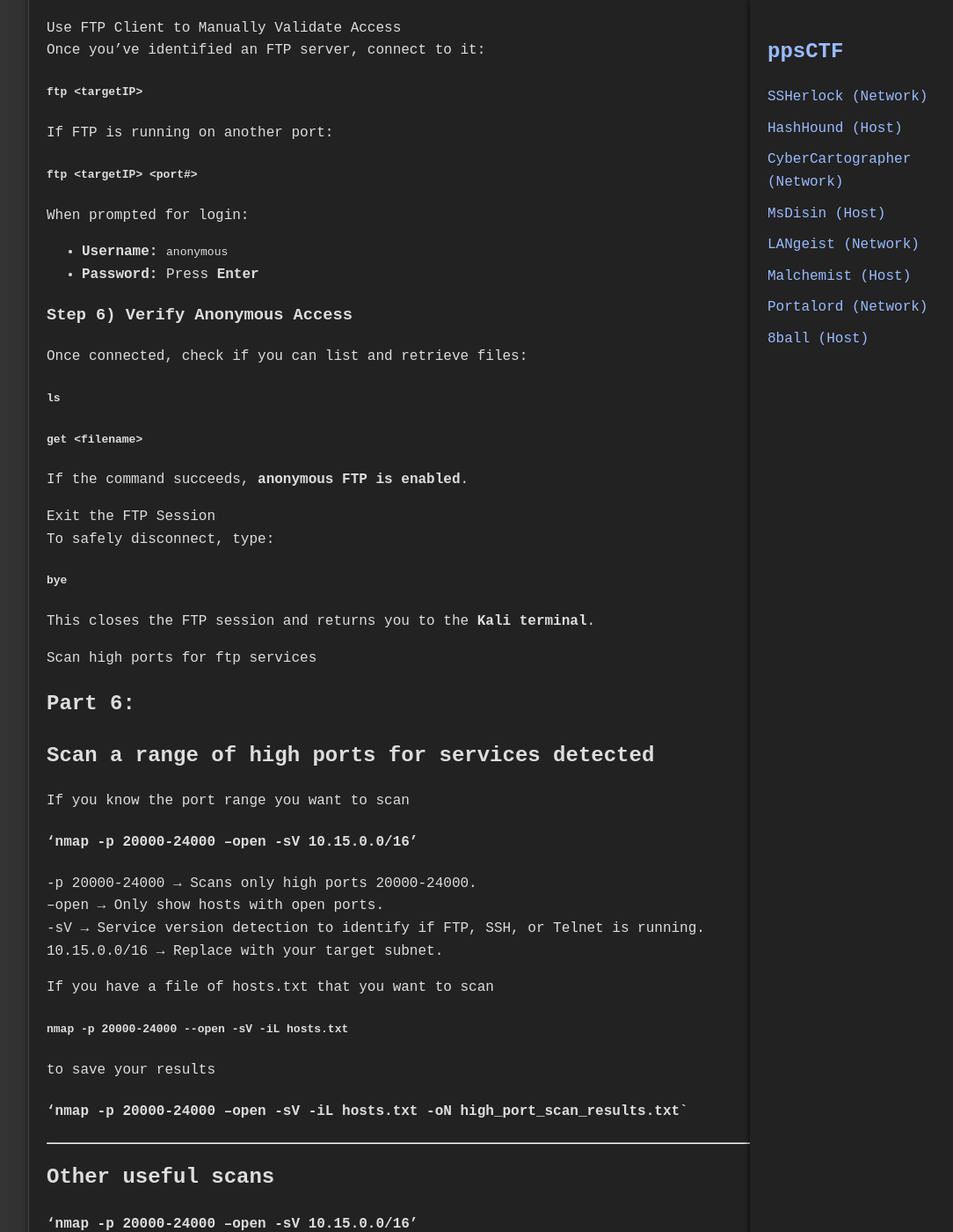
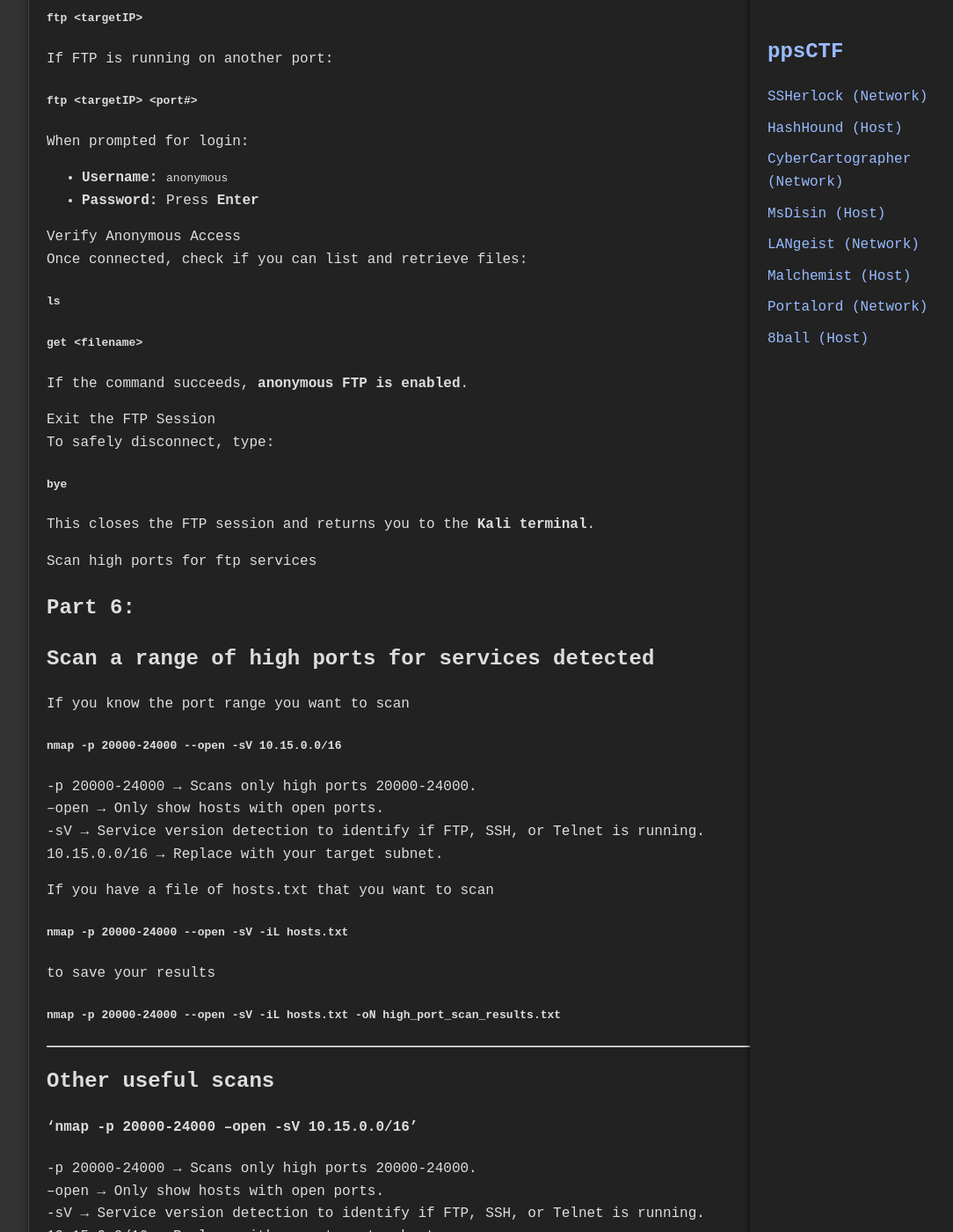
Before and after one commit to jboyce1/ppsCTF, a Jekyll site: the page built from classes/CyberCartographer/CyberCartographer.md, in a window 1280 px wide and 1400 px high, scrolled down 9595 px. Shown: the whole window at 88% size, without its empty margins (187-1271 px from the left). Built offline with Jekyll 4.4.1, drawn with Linux system fonts in a browser that asks for light colours; some of the changed text lies outside the part shown.

Commit message:
Update CyberCartographer.md

```diff
--- a/classes/CyberCartographer/CyberCartographer.md
+++ b/classes/CyberCartographer/CyberCartographer.md
@@ -54,7 +52,7 @@
 #### `wget https://github.com/jboyce1/ppsCTF/raw/main/classes/CyberCartographer/zenmap-7.91-1.noarch.rpm`
 Install Alien Package Converter: Since the downloaded package is in RPM format, it needs to be converted to a Debian package (.deb) format. Install the Alien package converter tool to facilitate this conversion.
 #### `sudo apt-get install alien`
- - press y and enter when asked
+press y and enter when asked
 Convert RPM to DEB: Use Alien to convert the RPM package to a DEB package.
 #### `sudo alien zenmap-7.94-1.noarch.rpm`
 Install Zenmap: After conversion, install Zenmap using the DEB package.
@@ -80,17 +78,17 @@
 ## Part 1b:
 ### Setting up drawio on the cyber.org range (10-12 minutes in the range)
 Install the packages
-####  - `sudo apt-get update`
-####  - `sudo apt-get install default-jdk`
-####  - `wget https://github.com/jgraph/drawio-desktop/releases/download/v26.0.9/drawio-amd64-26.0.9.deb`
+#### `sudo apt-get update`
+#### `sudo apt-get install default-jdk`
+#### `wget https://github.com/jgraph/drawio-desktop/releases/download/v26.0.9/drawio-amd64-26.0.9.deb`
 
 Ensure the drawio is in the folder you are in by using ls
-####  - `sudo apt-get install ./drawio-amd64-26.0.9.deb`
+#### `sudo apt-get install ./drawio-amd64-26.0.9.deb`
 Run by checking the applications menu or using `drawio` in terminal
 
 Samba is not working in the range, so you will need to SCP for sharing
 Download the template and start adding information to it
-#### 'wget https://github.com/jboyce1/ppsCTF/raw/main/classes/CyberCartographer/CyberCartographer_template.drawio'
+#### `wget https://github.com/jboyce1/ppsCTF/raw/main/classes/CyberCartographer/CyberCartographer_template.drawio`
 
 Save the template locally (or in a shared shared folder)
 Add valid targets to the draw.io template in the next steps
@@ -221,7 +219,7 @@
 - `-p 21`: Scans for FTP services on port 21.
 - `--open`: Only shows hosts with **port 21 open** to filter out unnecessary data.
 
-### Step 3) Scan a List of IPs for FTP
+Scan a List of IPs for FTP
 To scan **multiple hosts**, use an input file containing **a list of IP addresses**:
 
 #### `nmap -p 21 --open -iL hosts.txt`
@@ -249,7 +247,7 @@
 - **Username:** `anonymous`
 - **Password:** Press **Enter**
 
-### Step 6) Verify Anonymous Access
+Verify Anonymous Access
 Once connected, check if you can list and retrieve files:
 
 #### `ls`
@@ -268,7 +266,7 @@
 ## Part 6:
 ## Scan a range of high ports for services detected
 If you know the port range you want to scan
-#### 'nmap -p 20000-24000 --open -sV 10.15.0.0/16'
+#### `nmap -p 20000-24000 --open -sV 10.15.0.0/16`
 -p 20000-24000 → Scans only high ports 20000-24000.
 --open → Only show hosts with open ports.
 -sV → Service version detection to identify if FTP, SSH, or Telnet is running.
@@ -277,7 +275,7 @@
 If you have a file of hosts.txt that you want to scan
 #### `nmap -p 20000-24000 --open -sV -iL hosts.txt`
 to save your results
-#### 'nmap -p 20000-24000 --open -sV -iL hosts.txt -oN high_port_scan_results.txt`
+#### `nmap -p 20000-24000 --open -sV -iL hosts.txt -oN high_port_scan_results.txt`
 
 ---
 ## Other useful scans
```
Also changed, not shown: other parts of classes/CyberCartographer/CyberCartographer.md (+0 -2 lines).
